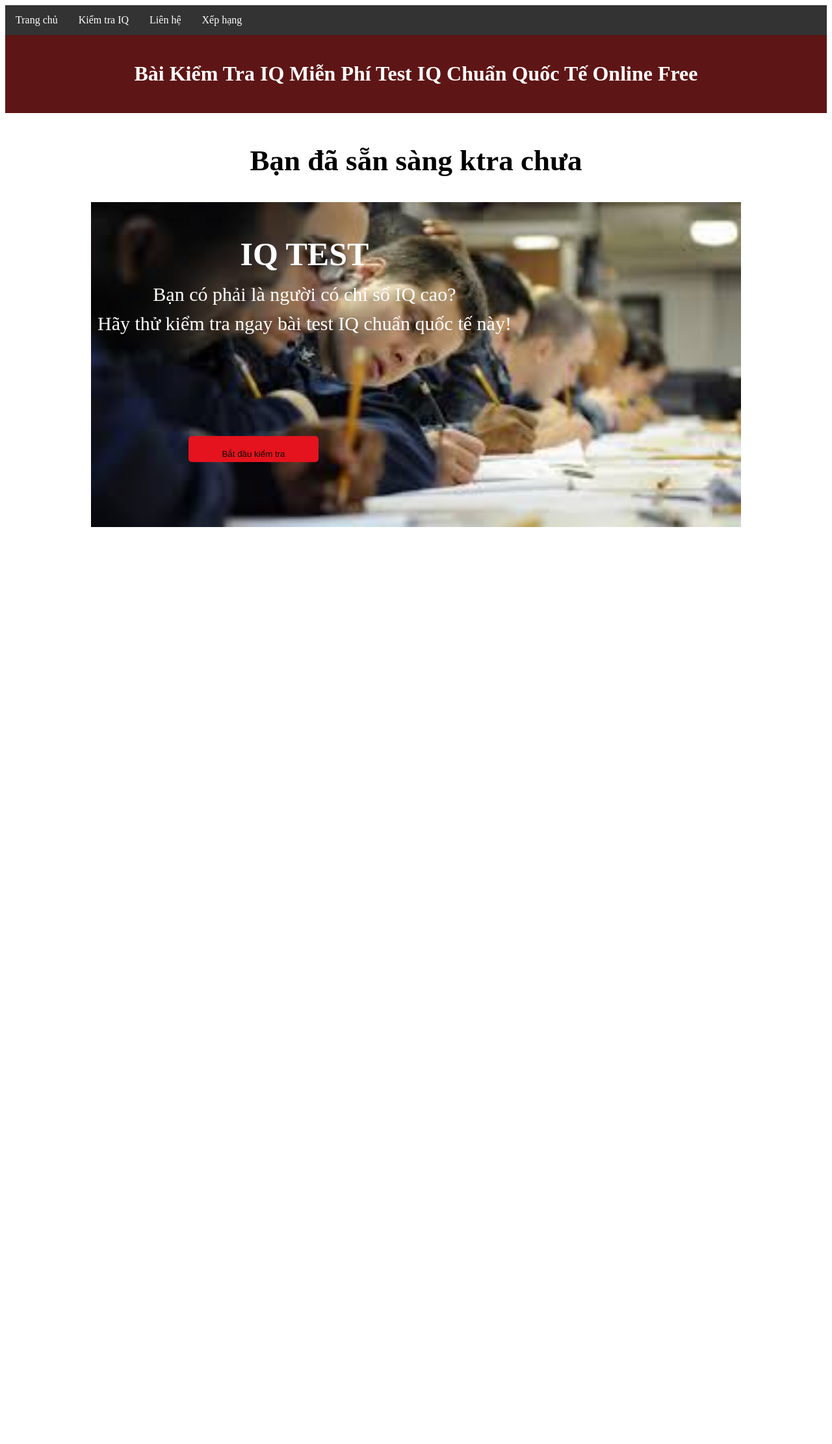
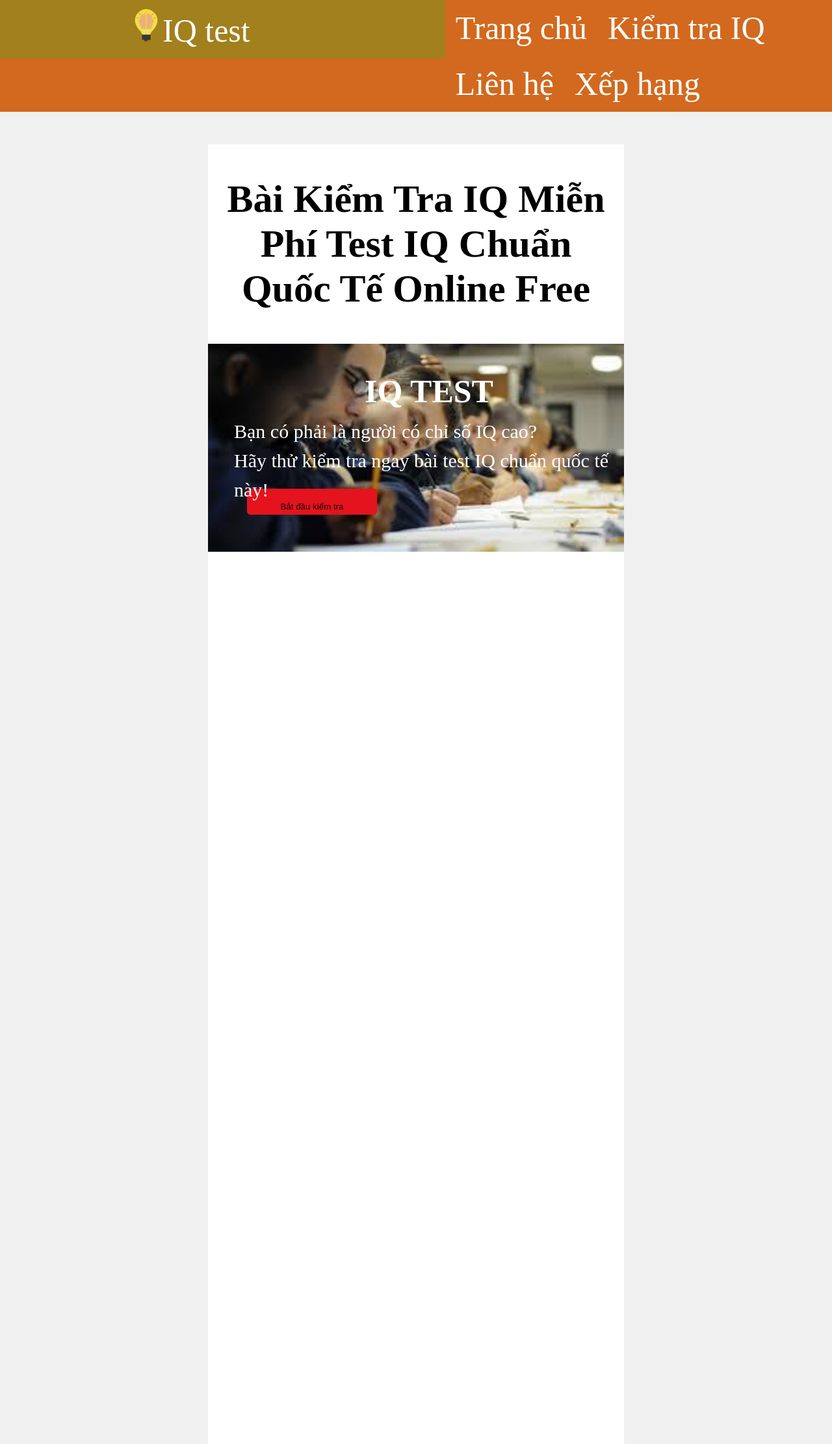
Before and after one commit to ducmanh1313/BTLB1, a PHP site: page /btl.html in a window 1280 px wide. Shown: the whole page at 65% size. Before the commit the page ends 811 px from the top, so only its background shows below. Run offline with PHP 8.4, Linux system fonts and the light colour scheme.

Commit message:
bo sung giao dien

```diff
--- a/BKTB1/HTML/btl.css
+++ b/BKTB1/HTML/btl.css
@@ -1,22 +1,51 @@
+body {
+  background-color: #f0f0f0; /* Chọn màu xám tuỳ ý */
+  margin: 0; /* Xóa margin mặc định của body */
+  padding: 0; /* Xóa padding mặc định của body */
+}
+.box {
+  display: flex;
+  justify-content: center; /* Căn giữa theo chiều ngang */
+  width: 50%; /* Giảm chiều rộng để cách lề bên trái và phải */
+  height: 2000px;
+  margin-top: 50px;
+  margin-left: auto;
+  margin-right: auto;
+  background-color: white;
+}
+
+
+.box h1{
+  text-align: center;
+}
 .ready {
-    font-size: 30px;
+    font-size: 60px;
     text-align: center;
     padding: 10px;
 
 }
+.anh_bia{
+  padding-left: 200px;
+  padding-right: 300px;
 
+}
+li img{
+  border: 50px;
+width: 50px;
+height: auto;
+}
 
 ul {
     list-style-type: none;
     margin: 0;
     padding: 0;
     overflow: hidden;
-    background-color: #333;
+    background-color: chocolate;
 
   }
 
   li {
-    float: left;
+    float:left  ;
   }
 
   li a {
@@ -25,18 +54,13 @@ ul {
     text-align: center;
     padding: 14px 16px;
     text-decoration: none;
+    font-size: 50px;
 
   }
 
   li a:hover:not(.active) {
-    background-color: #111;
+    background-color: #a1801d;
   }
-  header {
-    background-color: #5e1515;
-    color: #fff;
-    text-align: center;
-    padding: 20px;
-}
 
 /* CSS cho hình ảnh và nút ấn */
 .image-container {
@@ -45,9 +69,11 @@ ul {
 }
 
 .image-container img {
-    max-width: 100%; /* Đảm bảo hình ảnh không vượt ra ngoài kích thước của .image-container */
-    width: 1000px; /* Đặt chiều rộng của hình ảnh theo nhu cầu */
-    height: auto; /* Chiều cao tự động điều chỉnh theo tỷ lệ gốc của hình ảnh */
+    max-width: 100%;
+    width: 1000px;
+    height: auto;
+    margin-left: auto;
+     margin-right: auto;
 }
 
 .overlay-button {
@@ -73,6 +99,7 @@ ul {
     left: 10px;
     color:white;
     z-index: 2;
+    padding-left: 30px;
 
 }
 
--- a/BKTB1/HTML/btl.html
+++ b/BKTB1/HTML/btl.html
@@ -9,33 +9,33 @@
 <body>
 
   <ul>
+            <li><a class="anh_bia" href="https://www.rhumsaintaubin.com">
+                <img src="ảnhiq.png" alt="ảnh chính web">IQ test </a></li>
             <li><a href="https://www.rhumsaintaubin.com/test-iq/">Trang chủ</a></li>
             <li><a href="#">Kiểm tra IQ</a></li>
             <li><a href="#">Liên hệ</a></li>
             <li><a href="#">Xếp hạng </a></li>
         </ul>
-        <header>
-        <h1>Bài Kiểm Tra IQ Miễn Phí Test IQ Chuẩn Quốc Tế Online Free</h1>
- </header>
-
-<section class="ready">
-    <h2>Bạn đã sẵn sàng ktra chưa</h2>
+     <div class="box">
+        <div>
+        <h1 class="ready">Bài Kiểm Tra IQ Miễn Phí Test IQ Chuẩn Quốc Tế Online Free</h1>
 
 
-    </select>
+
     <div class="image-container">
         <a href="https://www.rhumsaintaubin.com/test-iq/#start">
             <img src="anh.jpg" alt="Hình ảnh">
             <button class="overlay-button">Bắt đầu kiểm tra</button>
         </a>
         <div class="text-overlay">
+
             <h1>IQ TEST</h1>
             <p>Bạn có phải là người có chỉ số IQ cao?</p>
             <p>Hãy thử kiểm tra ngay bài test IQ chuẩn quốc tế này!</p>
         </div>
     </div>
-
-
+</div>
+    </div>
 </section>
 
 
```
Also changed, not shown: BKTB1/HTML/ảnhiq.png (added).
